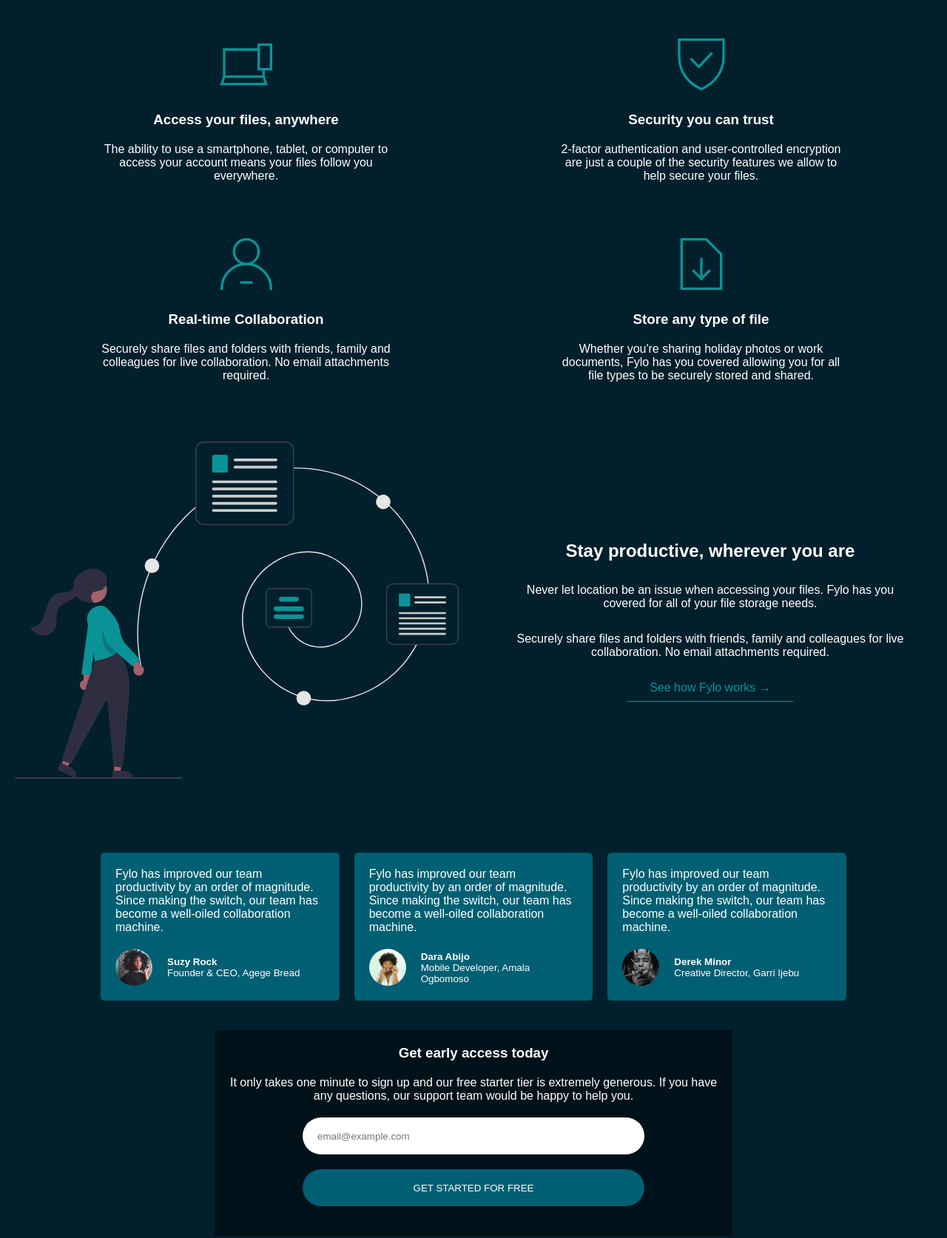
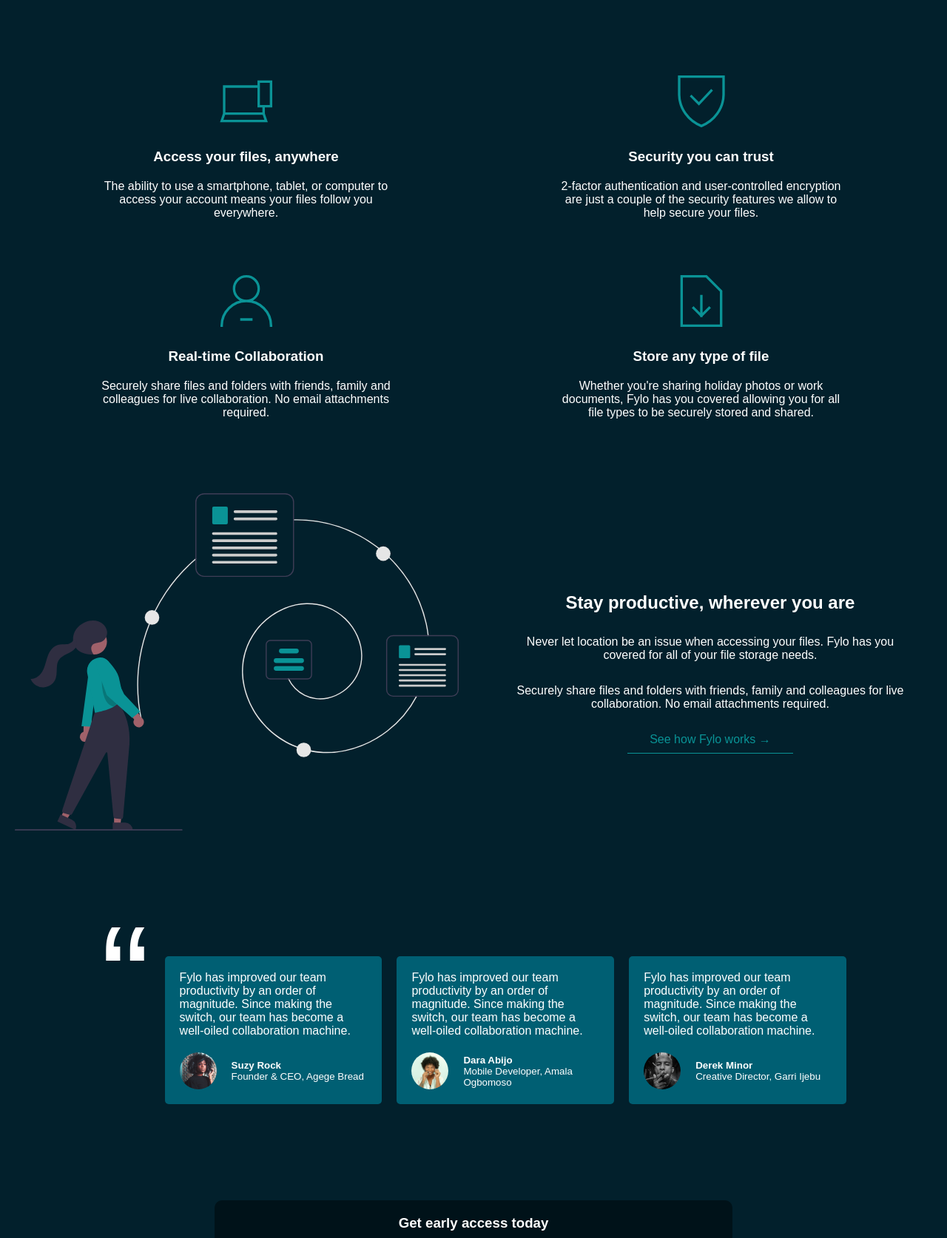
Before and after one commit to peter-omoyele/a-dark-themed-landing-page, a plain HTML site: page index.html in a window 1280 px wide. Shown: the part 879-2553 px from the top of the page at 74% size. Drawn offline with Linux system fonts and the light colour scheme; a web font is replaced by a local one.

Commit message:
added an opening quote to the review section

```diff
--- a/index.html
+++ b/index.html
@@ -11,7 +11,7 @@
 <body>
 
     <header>
-        <a href="">Home</a>
+        <a class="logo" href="">Fylo</a>
         <nav>
             <ul>
                 <li><a href="">Features</a></li>
@@ -75,7 +75,7 @@
         </section>
 
         <section class="review-cards">
-            <div class="cards">
+            <div class="cards card-one">
                 <p>Fylo has improved our team productivity by an order of magnitude. Since making the switch, our team has become a well-oiled collaboration machine.</p>
                 <div class="profile">
                     <img src="assets/suzy.jpg" alt="">
--- a/style.css
+++ b/style.css
@@ -36,7 +36,13 @@ header nav ul {
 }
 
 header nav ul li:hover {
-    text-decoration: underline;
+    border-bottom: 2px solid #AE2012;
+
+}
+
+.logo:hover {
+    border-bottom: 2px solid #AE2012;
+
 }
 
 .intro-container {
@@ -44,7 +50,7 @@ header nav ul li:hover {
     flex-direction: column;
     gap: 30px;
     text-align: center;
-    margin-bottom: 80px;
+    margin-bottom: 100px;
 }
 
 .intro-image {
@@ -88,6 +94,7 @@ header nav ul li:hover {
     border-radius: 25px;
     cursor: pointer;
     text-transform: uppercase;
+    margin-top: 30px;
 }
 
 .first-button:hover {
@@ -101,7 +108,7 @@ header nav ul li:hover {
     gap: 70px;
     text-align: center;
     padding-inline: 50px;
-    margin-bottom: 80px;
+    margin-bottom: 100px;
 }
 
 .features {
@@ -123,7 +130,7 @@ header nav ul li:hover {
     flex-direction: column;
     gap: 20px;
     text-align: center;
-    margin-bottom: 80px;
+    margin-bottom: 150px;
 }
 
 .section-three img {
@@ -158,14 +165,21 @@ header nav ul li:hover {
 .review-cards {
     display: flex;
     flex-direction: column;
-    margin-bottom: 80px;
+    margin-bottom: 100px;
+}
+
+.review-cards::before {
+    content: open-quote;
+    font-size: 200px;
+    margin: 0 auto;
+    line-height: .3;
 }
 
 .cards {
     width: 70%;
     max-width: 600px;
     margin: auto;
-    margin-bottom: 40px;
+    margin-bottom: 30px;
     background-color: #005F73;
     padding: 20px;
     border-radius: 5px;
@@ -199,7 +213,8 @@ header nav ul li:hover {
     width: 90%;
     max-width: 700px;
     margin: auto;
-    margin-bottom: 80px;
+    margin-bottom: 100px;
+    border-radius: 10px;
 }
 
 .subscribe > * {
@@ -325,6 +340,7 @@ footer img {
         gap: 20px;
         width: 80%;
         margin: 0 auto;
+        margin-bottom: 100px;
     }
 
     footer {
```
